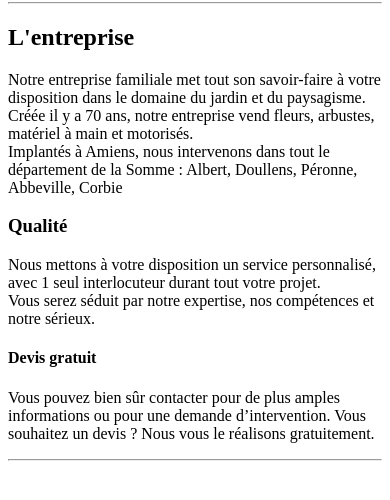
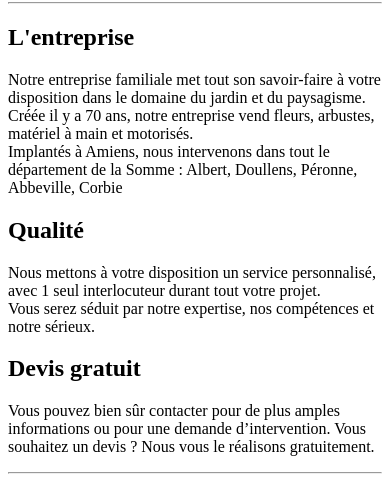
Before and after one commit to Monakite/Projet-Afpa-Html, a plain HTML site: page index.html in a window 390 px wide. Shown: the part 600-1100 px from the top of the page. Drawn offline with Linux system fonts and the light colour scheme.

Commit message:
changement responsive

```diff
--- a/index.html
+++ b/index.html
@@ -3,10 +3,10 @@
 <head>
     <meta charset="UTF-8">
     <meta http-equiv="X-UA-Compatible" content="IE=edge">
-    <meta name="viewport" content="width=device-width, initial-scale=1.0">
     <meta name="viewport" content="width=device-width, initial-scale=1, shrink-to-fit=no">
     <title>Jarditou</title>
 </head>
+
 <body>
     <img src="images/jarditou_logo.jpg" alt="Logo jarditou" height="120" width="300">
     <br>
@@ -29,10 +29,10 @@
         <br>Créée il y a 70 ans, notre entreprise vend fleurs, arbustes, matériel à main et motorisés.
         <br>Implantés à Amiens, nous intervenons dans tout le département de la Somme : Albert, Doullens, Péronne, Abbeville, Corbie</p>
 
-        <h3> Qualité</h3>
+        <h2> Qualité</h2>
     <p>Nous mettons à votre disposition un service personnalisé, avec 1 seul interlocuteur durant tout votre projet.
         <br>Vous serez séduit par notre expertise, nos compétences et notre sérieux.</p>
-        <h4>Devis gratuit</h4>
+        <h2>Devis gratuit</h2>
 
         <p>Vous pouvez bien sûr contacter pour de plus amples informations ou pour une demande d’intervention.
             Vous souhaitez un devis ? Nous vous le réalisons gratuitement.</p>
```
Also changed, not shown: contact.html (+0 -1 lines), tableau.html (+0 -1 lines).
